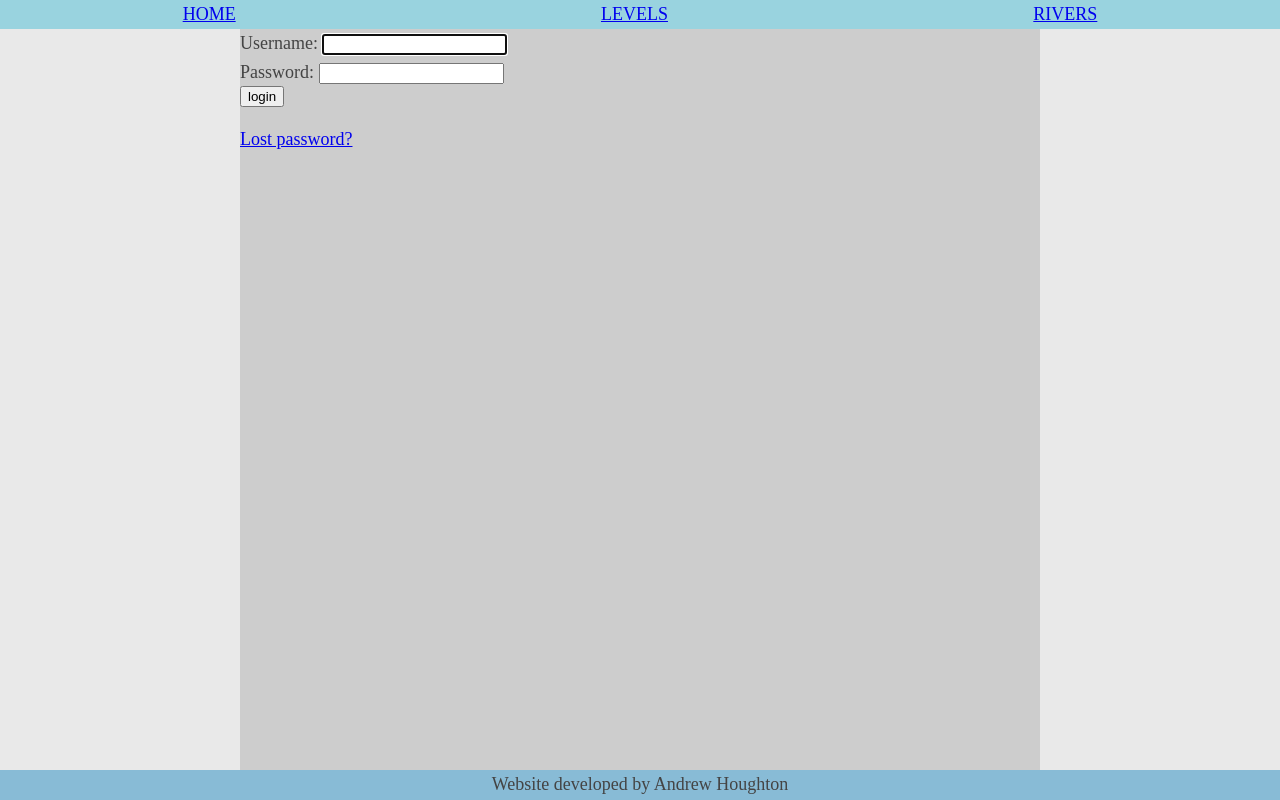
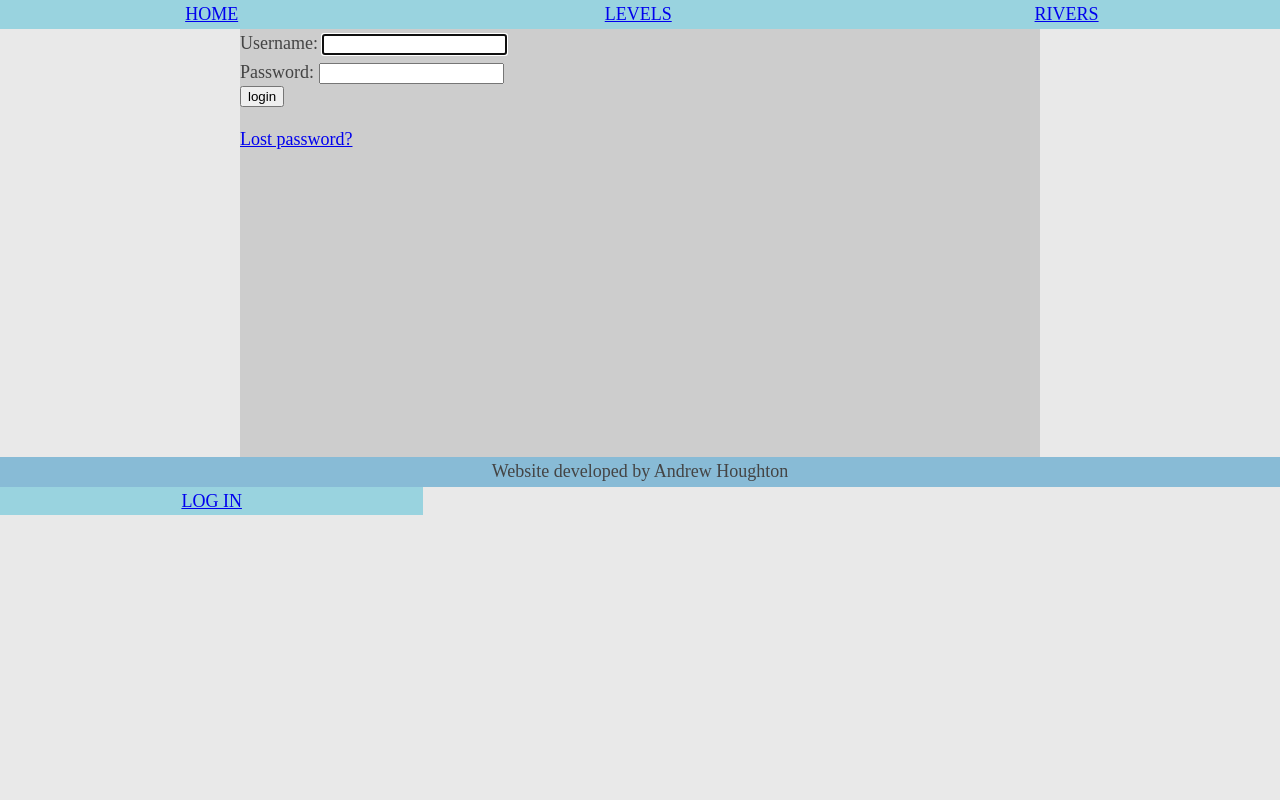
Before and after one commit to ahou8288/river_predict, a Django app: page /accounts/login/ in a window 1280 px wide. Run offline with Django 3.2, Linux system fonts and the light colour scheme.

Commit message:
Added login to page template

```diff
--- a/my_wiki/my_wiki/settings.py
+++ b/my_wiki/my_wiki/settings.py
@@ -125,3 +125,5 @@ STATIC_URL = '/static/'
 WEBSITE_TITLE = 'Whitewater NSW'
 
 STATIC_ROOT = BASE_DIR+'/static/'
+
+LOGIN_REDIRECT_URL = '/'
--- a/my_wiki/rivers/templates/base_page.html
+++ b/my_wiki/rivers/templates/base_page.html
@@ -26,6 +26,20 @@
                 RIVERS
             </div>
         </a>
+        {% if user.is_authenticated %}
+            <a href="{% url 'logout' %}">
+                <div class="header auth">
+                    LOG OUT
+                </div>
+            </a>
+        {% else %}
+            <a href="{% url 'login' %}">
+                <div class="header auth">
+                    LOG IN
+                </div>
+            </a>
+        {% endif %}
+
         <div class="grid_contents">
             {% block content %}
             {% endblock %}
```
Also changed, not shown: my_wiki/rivers/static/rivers/css/base.css (+4 -3 lines).
